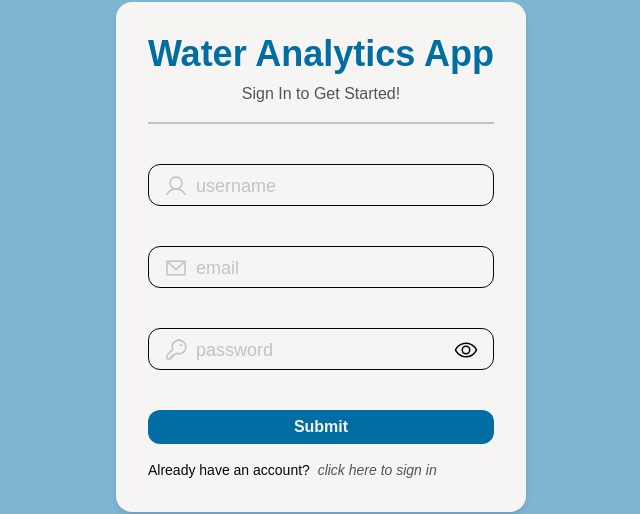
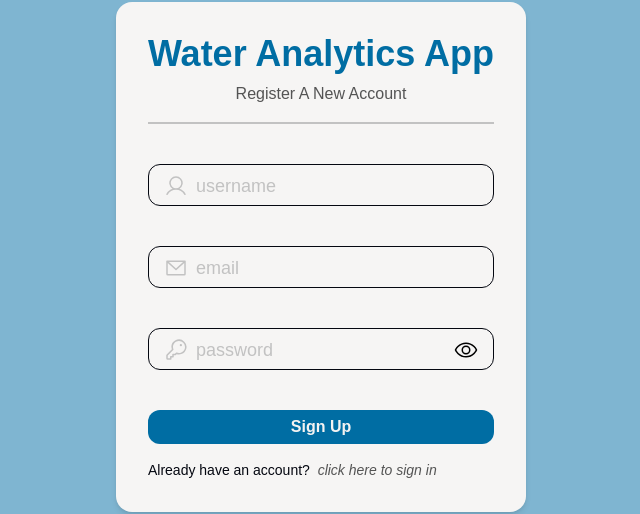
Before and after one commit to bryancastillo10/water-analytics, a React (Vite) app in the folder client/: page /sign-up in a window 1280 px wide. Shown: the part 143-657 px from the top of the page, without its empty margins (319-959 px from the left). Built offline with nearby package versions, Linux system fonts and the light colour scheme.

Commit message:
💬 content: change text content

```diff
--- a/client/src/features/auth/components/SignIn.tsx
+++ b/client/src/features/auth/components/SignIn.tsx
@@ -30,7 +30,7 @@ const SignIn = () => {
           onChange={onChangeInput}
         />
         <Button type="submit" width="w-full" variant="primary">
-          Submit
+          Sign In
         </Button>
       </form>
 
--- a/client/src/features/auth/components/SignUp.tsx
+++ b/client/src/features/auth/components/SignUp.tsx
@@ -8,7 +8,7 @@ import AuthContainer from "@/features/auth/components/AuthContainer";
 const SignIn = () => {
   const { signUpData, onChangeInput, handleSubmit } = useSignUpForm();
 
-  const SignInFormBody = (
+  const SignUpFormBody = (
     <>
       <form onSubmit={handleSubmit}>
           <AnimatedInput
@@ -39,7 +39,7 @@ const SignIn = () => {
             onChange={onChangeInput}
           />
         <Button type="submit" width="w-full" variant="primary">
-          Submit
+          Sign Up
         </Button>
       </form>
 
@@ -57,8 +57,8 @@ const SignIn = () => {
   return (
     <AuthContainer
       title="Water Analytics App"
-      caption="Sign In to Get Started!"
-      body={SignInFormBody}
+      caption="Register A New Account"
+      body={SignUpFormBody}
     />
   );
 };
```
